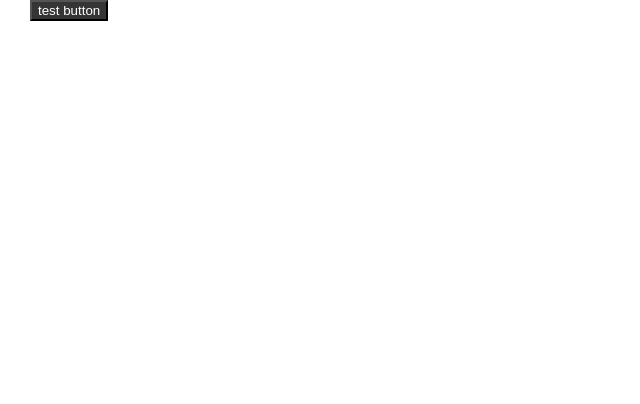
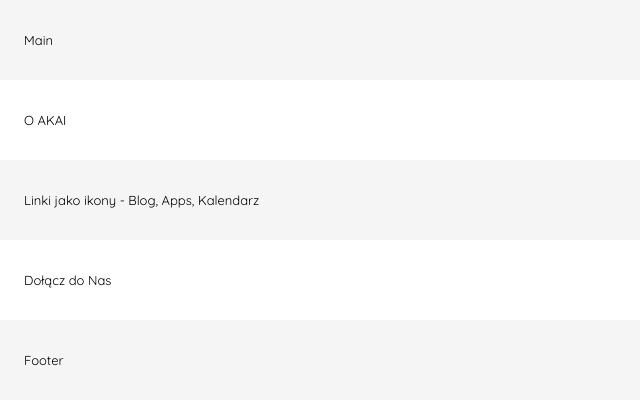
Before and after one commit to akai-org/akai-webpage, a Next.js app: page / in a window 1280 px wide. Shown: the top 404 px of the page, without its empty margins (0-640 px from the left). Built offline with nearby package versions, Linux system fonts and the light colour scheme.

Commit message:
section component

```diff
--- /dev/null
+++ b/src/components/Section/Section.jsx
@@ -0,0 +1,6 @@
+import React from "react";
+import styles from "./Section.module.scss";
+
+export default function Section({ children }) {
+  return <section className={styles.section}>{children}</section>;
+}
--- /dev/null
+++ b/src/components/Section/Section.module.scss
@@ -0,0 +1,13 @@
+@import "../../styles/vars";
+
+.section {
+  &:nth-child(2n) {
+    background-color: $akai-white;
+  }
+
+  &:nth-child(2n + 1) {
+    background-color: $bg-color;
+  }
+
+  padding: 32px 24px;
+}
--- /dev/null
+++ b/src/components/Section/index.js
@@ -0,0 +1 @@
+export { default } from "./Section.jsx";
--- a/src/pages/index.js
+++ b/src/pages/index.js
@@ -1,5 +1,6 @@
 import Head from "next/head";
 import Button from "../components/Button";
+import Section from "../components/Section";
 
 export default function Home() {
   return (
@@ -8,7 +9,11 @@ export default function Home() {
         <title>AKAI</title>
         <link rel="icon" href="/favicon.ico" />
       </Head>
-      <Button>test button</Button>
+      <Section>Main</Section>
+      <Section>O AKAI</Section>
+      <Section>Linki jako ikony - Blog, Apps, Kalendarz</Section>
+      <Section>Dołącz do Nas</Section>
+      <Section>Footer</Section>
     </main>
   );
 }
--- a/src/styles/globals.scss
+++ b/src/styles/globals.scss
@@ -18,7 +18,6 @@ html {
 body {
   font-size: 13px;
   margin: 0 auto;
-  padding: 0 30px;
 }
 
 input,
@@ -33,17 +32,6 @@ p {
   line-height: 1.8;
 }
 
-// TODO: split into Section component
-section {
-  &:nth-child(2n) {
-    background-color: $akai-white;
-  }
-
-  &:nth-child(2n + 1) {
-    background-color: $bg-color;
-  }
-}
-
 // TODO: split into Title component
 .divider {
   background-color: $akai-yellow;
```
